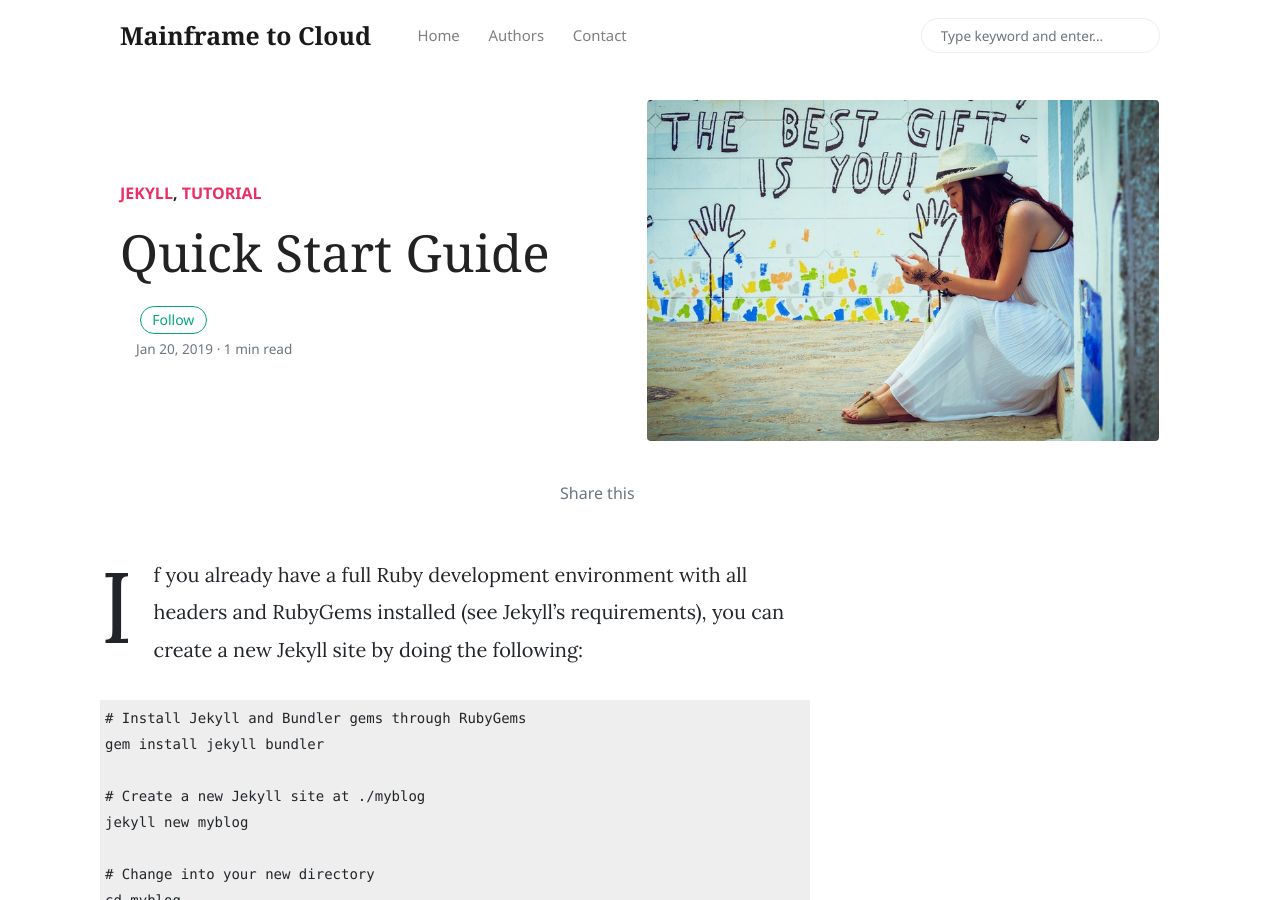
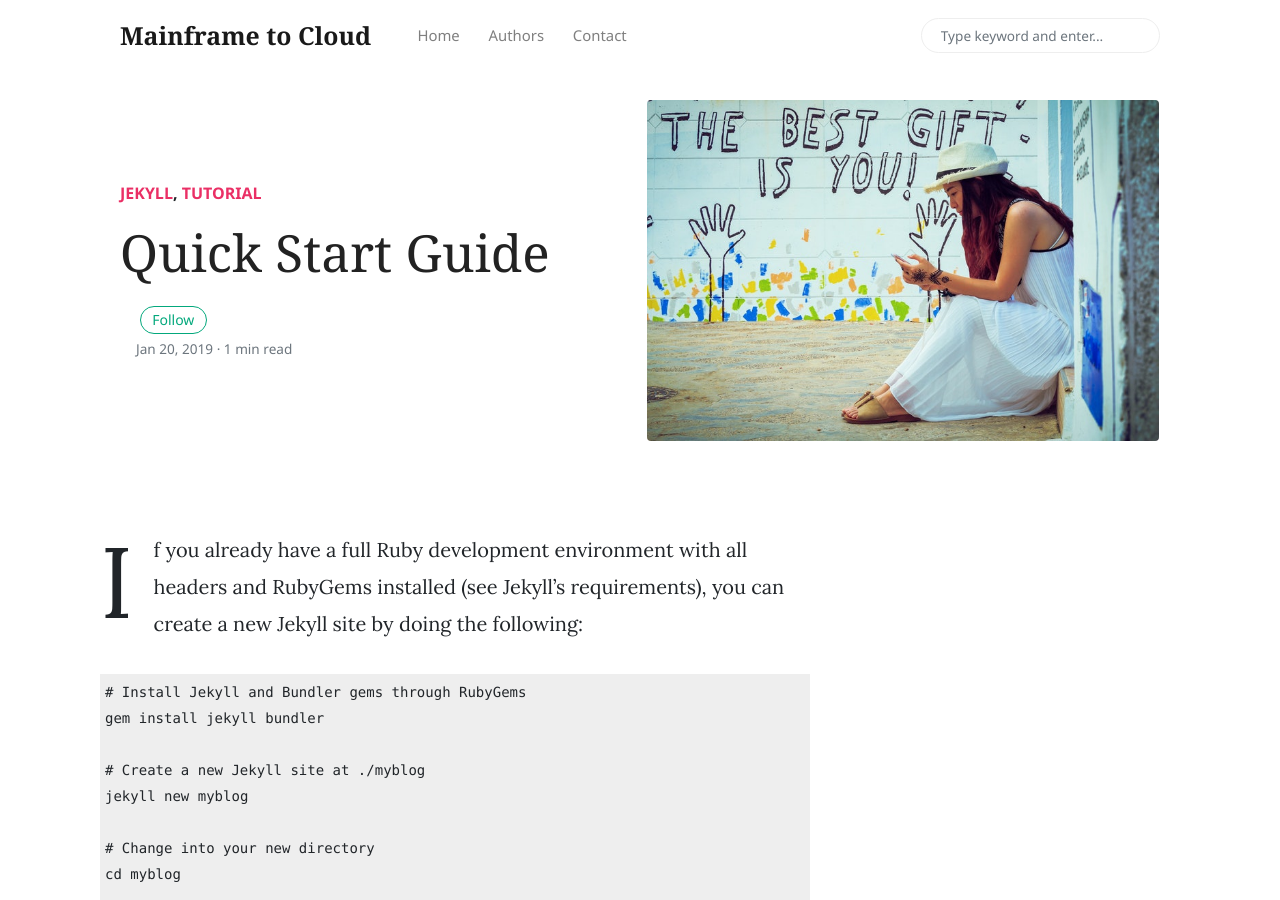
Before and after one commit to billrain/mainframe2cloud.github.io, a Jekyll site: the page built from _posts/2019-01-20-quick-start-guide.md, in a window 1280 px wide and 900 px high. Built offline with Jekyll 4.4.1, drawn with Linux system fonts in a browser that asks for light colours; nearby versions of some CDN libraries; comment, search, counter and statistics services are not loaded.

Commit message:
Update post.html

```diff
--- a/_layouts/post.html
+++ b/_layouts/post.html
@@ -45,9 +45,10 @@ layout: default
         <!-- Share -->
 		<div class="col-lg-2 pr-4 mb-4 col-md-12">
 			<div class="sticky-top sticky-top-offset text-left">
-				<div class="text-muted">
+		<!--		<div class="text-muted">
 					Share this
 				</div>
+			-->
 				<div class="share d-inline-block">
 					<!-- AddToAny BEGIN -->
 				  <div class="a2a_kit a2a_kit_size_32 a2a_floating_style a2a_vertical_style" style="left:0px; top:150px;">
```
